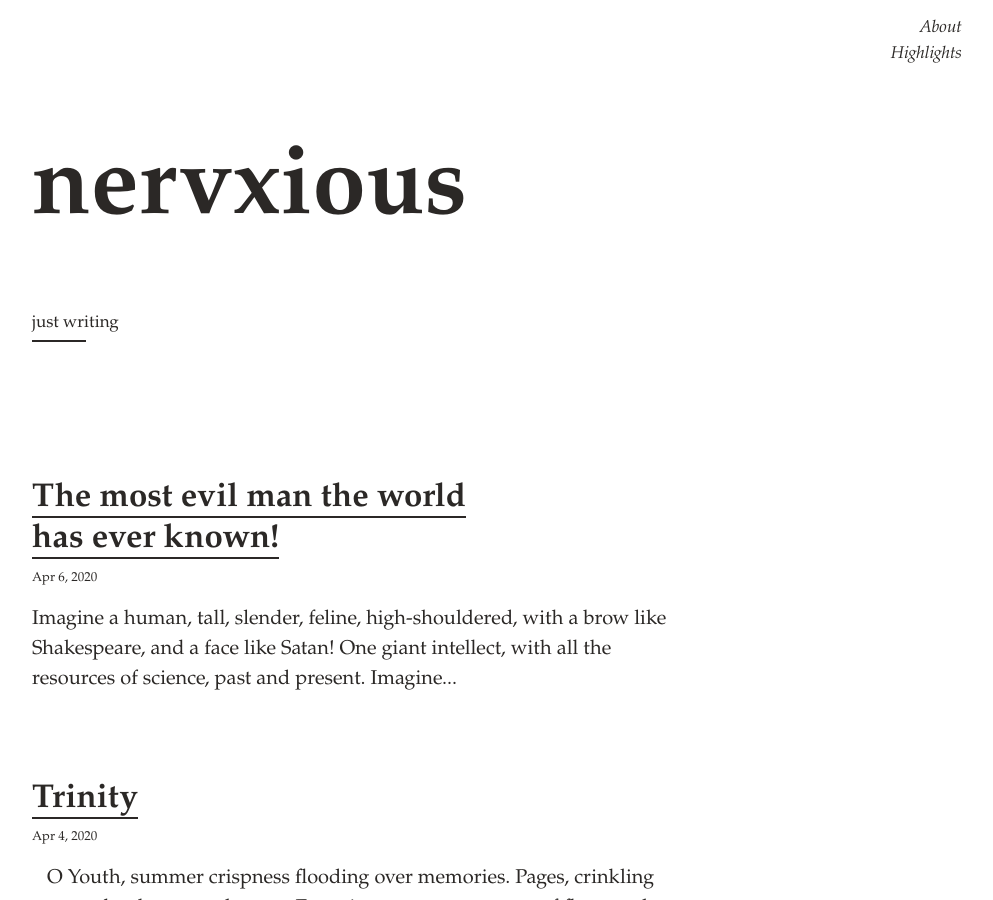
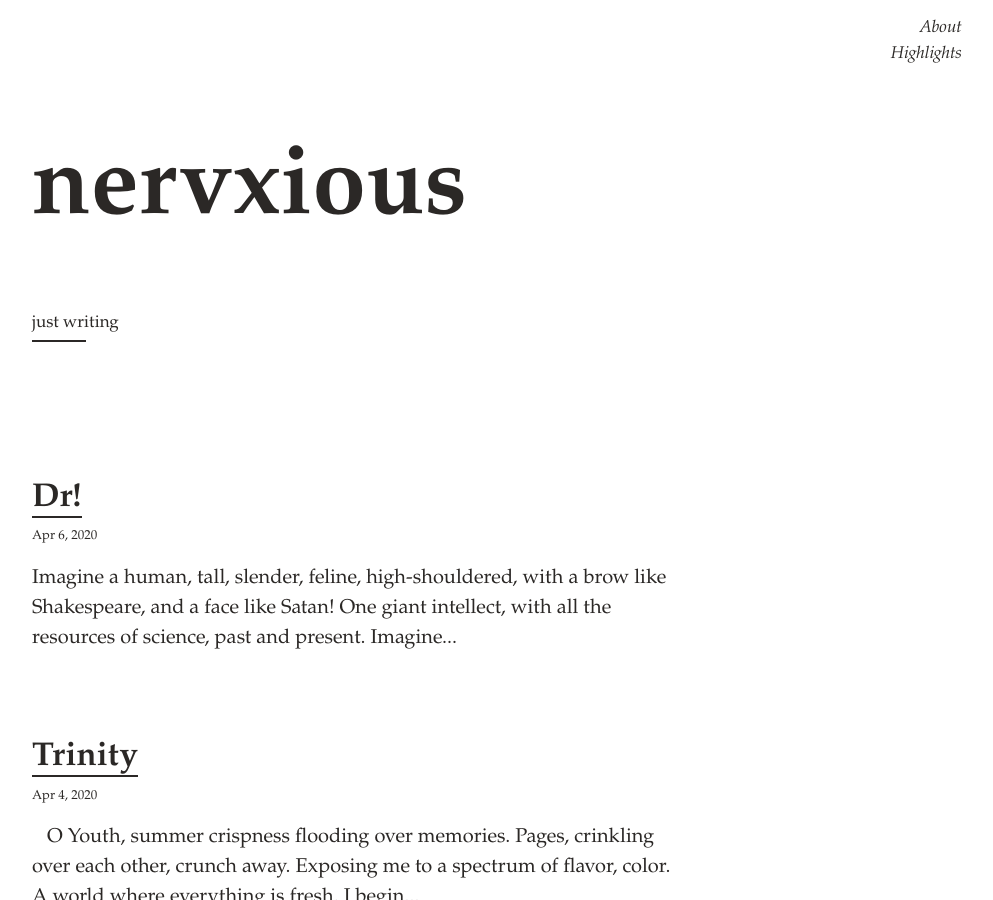
Before and after one commit to svvchen/nervxious, a Jekyll site: the page built from index.md, in a window 1280 px wide and 900 px high. Shown: the whole window, without its empty margins (286-1279 px from the left). Built offline with Jekyll 4.4.1, drawn with Linux system fonts in a browser that asks for light colours; comment, search, counter and statistics services are not loaded.

Commit message:
Update 2020-04-05-evil-man.markdown

```diff
--- a/_posts/2020-04-05-evil-man.markdown
+++ b/_posts/2020-04-05-evil-man.markdown
@@ -1,6 +1,6 @@
 ---
 layout: post
-title: The most evil man the world has ever known!
+title: Dr!
 date:   2020-04-05 20:26:58 -0700
 categories: highlights
 ---
@@ -10,6 +10,7 @@ feline, high-shouldered,
 with a brow like Shakespeare,
 and a face like Satan!
 
+
 One giant intellect,
 with all the resources of science,
 past and present.
@@ -18,11 +19,13 @@ and you have a mental picture of Dr. Fu-Manchu!
 The Yellow Peril incarnate
 in one man.
 
+
 Obey him, else
 all will die!
 After all,
 his intellect can do more harm
 than all of our weapons, combined!
+
 
 He is a doctor of philosophy.
 Of law, and medicine.
@@ -36,10 +39,12 @@ bides his time...
 Our futures are within reach
 of his long, jaundiced, fingers.
 
+
 Our women, children,
 haunted by his yellow, decaying
 smile. Vunlnerable to his
 insidious intent.
+
 
 Why does he not
 use his powers for good?
@@ -47,6 +52,7 @@ We have never cared,
 for all his crimes (many),
 and the damage he has dealt (much),
 warrant no mercy.
+
 
 His tendencies, his tactics,
 represent the orient.
```
